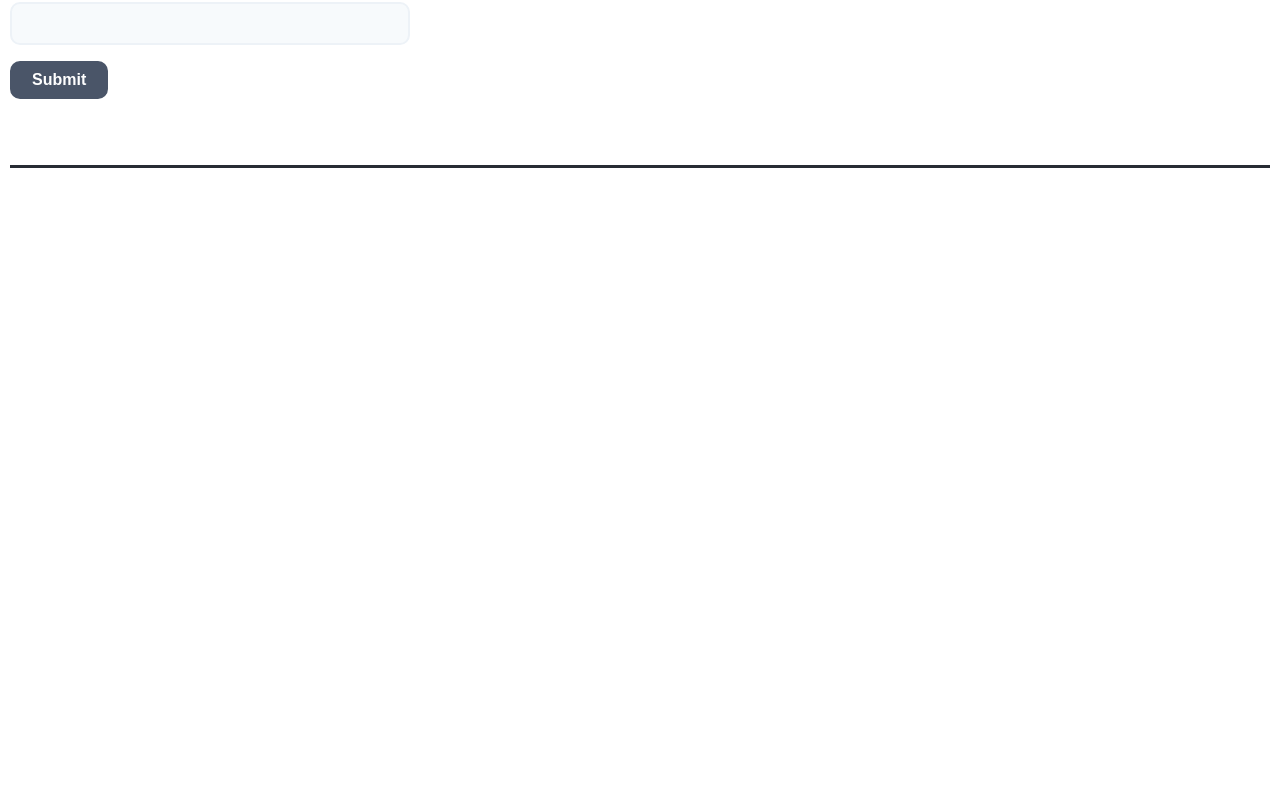
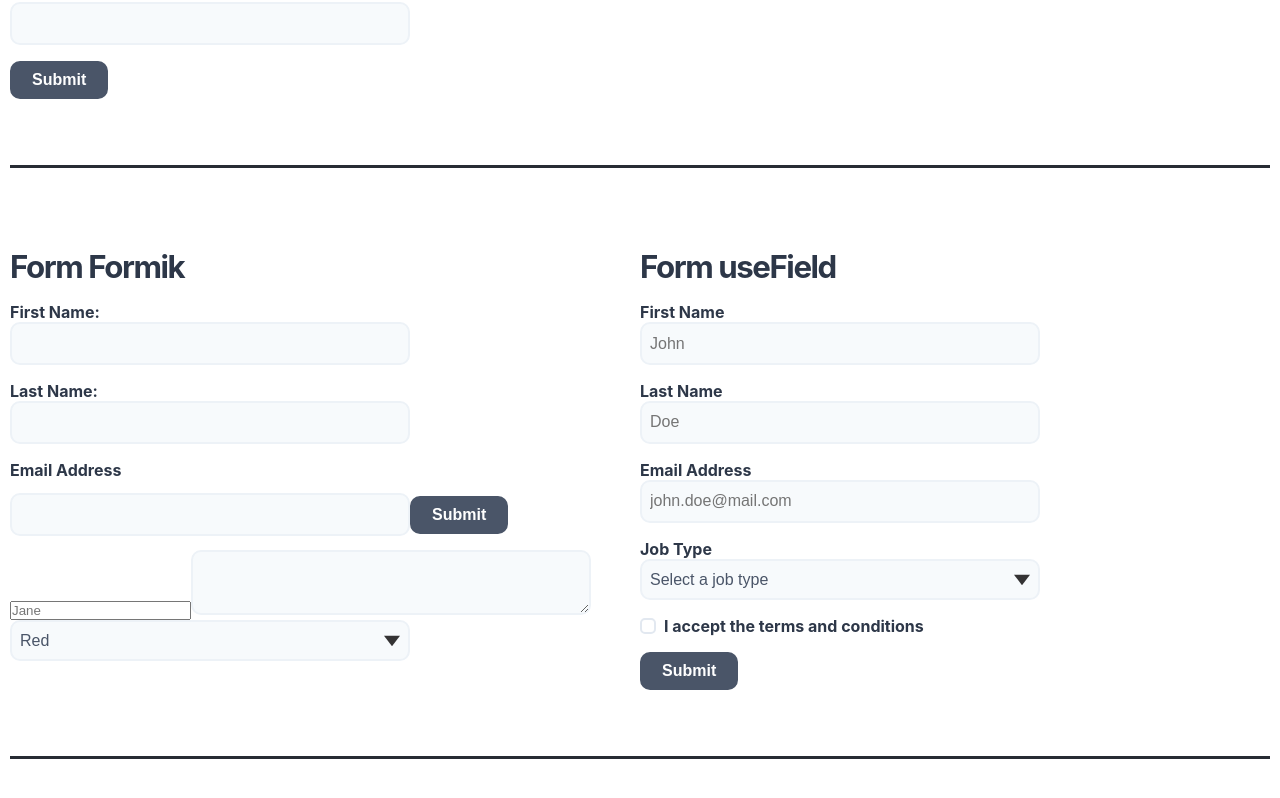
Before and after one commit to oepenut/formik-documentation-tutorial, a React (Create React App) app: page / in a window 1280 px wide. Shown: the part 1316-2114 px from the top of the page. Before the commit the page ends 1534 px from the top, so only its background shows below. Built offline with nearby package versions, Linux system fonts and the light colour scheme.

Commit message:
:sparkles: add new forms to app component

```diff
--- a/src/components/app/App.tsx
+++ b/src/components/app/App.tsx
@@ -5,6 +5,8 @@ import BasicReduced from '../basic/BasicReduced';
 import Form from '../form/Form';
 import FormYup from '../form/FormYup';
 import FormYupReduced from '../form/FormYupReduced';
+import FormFormik from '../form/FormFormik';
+import FormUseField from '../form/FormUseField';
 import './App.css';
 
 function App() {
@@ -30,6 +32,10 @@ function App() {
         <div className="Components">
           <FormYupReduced />
         </div>
+        <div className="Components">
+          <FormFormik />
+          <FormUseField />
+        </div>
       </main>
     </div>
   );
```
